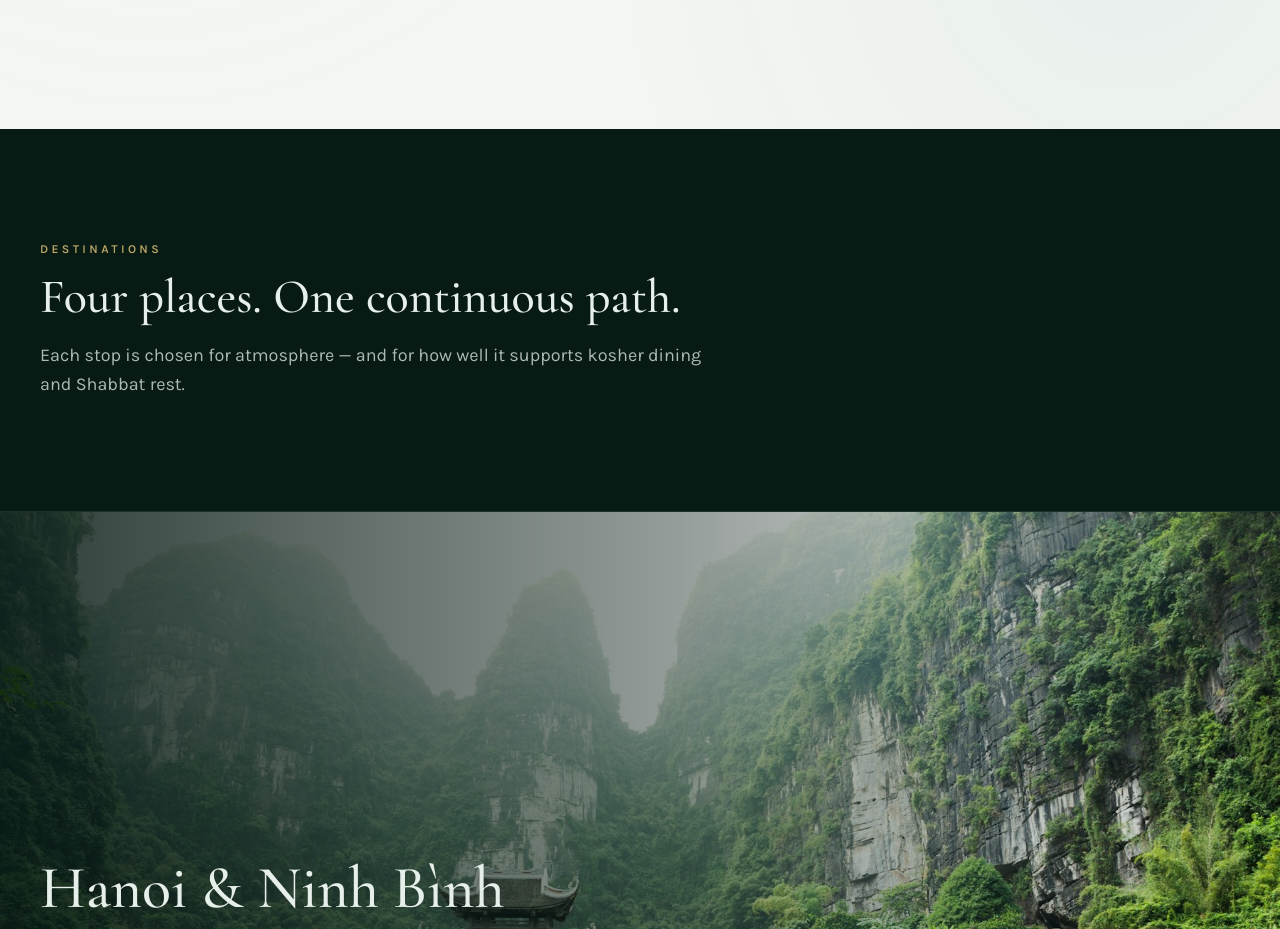
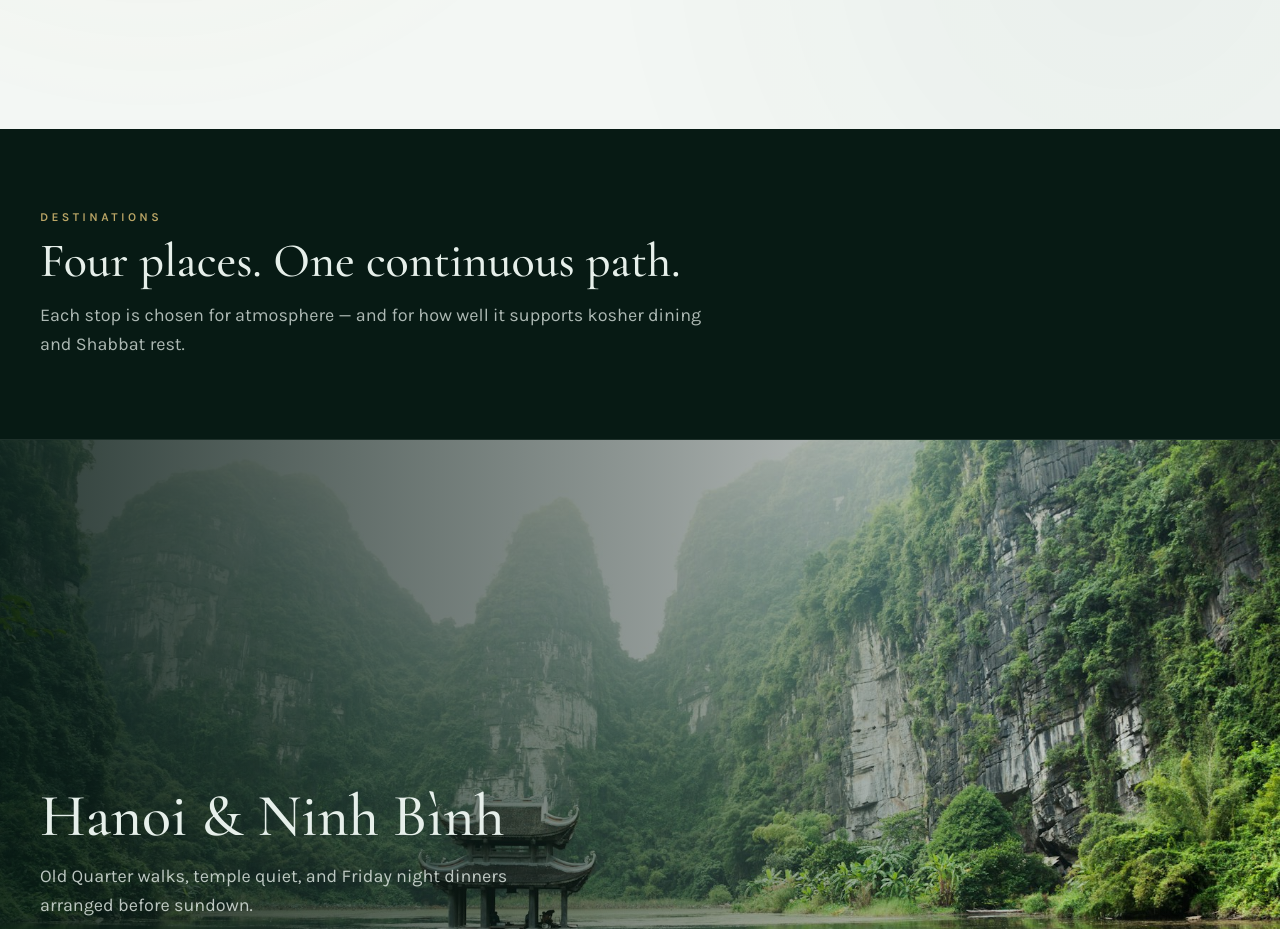
Before and after one commit to aliceagent/kosher-Vietnam-, a Next.js app: page / in a window 1280 px wide. Shown: the part 1300-2229 px from the top of the page. Built offline with nearby package versions, Linux system fonts and the light colour scheme.

Commit message:
Tighten destinations section lead-in spacing
Co-authored-by: aliceagent <aliceagent@users.noreply.github.com>

```diff
--- a/src/components/home.tsx
+++ b/src/components/home.tsx
@@ -174,13 +174,13 @@ export function PromiseSection() {
 export function Destinations() {
   return (
     <section id="destinations" className="bg-ink text-mist">
-      <div className="mx-auto max-w-7xl px-6 py-20 md:px-10 md:py-28">
+      <div className="mx-auto max-w-7xl px-6 py-14 md:px-10 md:py-20">
         <div className="reveal max-w-2xl">
           <p className="text-xs font-semibold uppercase tracking-[0.28em] text-lantern-soft/80">Destinations</p>
-          <h2 className="mt-4 font-display text-4xl font-medium md:text-5xl">
+          <h2 className="mt-3 font-display text-4xl font-medium md:text-5xl">
             Four places. One continuous path.
           </h2>
-          <p className="mt-5 text-lg leading-relaxed text-mist/75">
+          <p className="mt-4 text-lg leading-relaxed text-mist/75">
             Each stop is chosen for atmosphere — and for how well it supports kosher dining and Shabbat rest.
           </p>
         </div>
```
